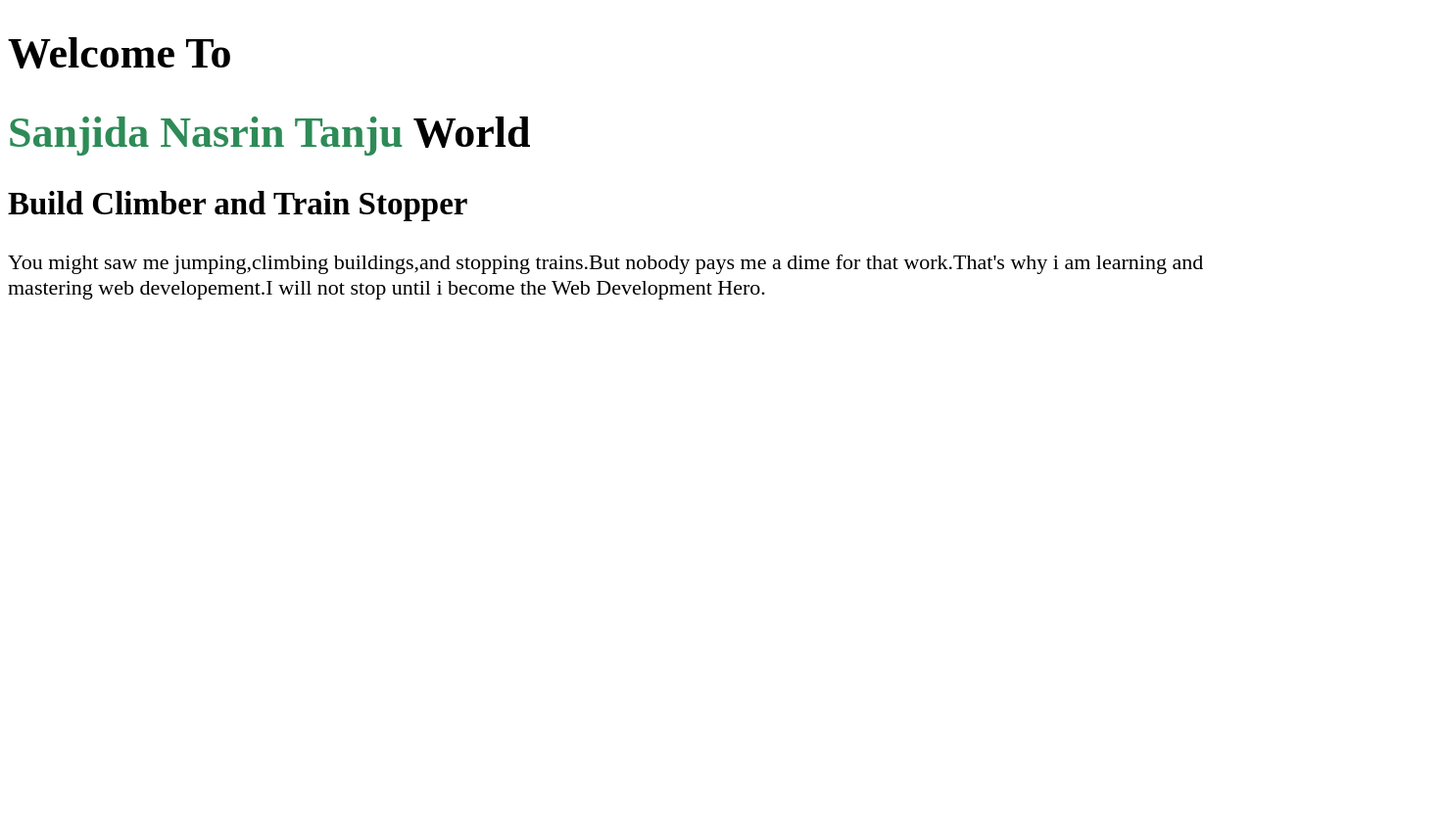
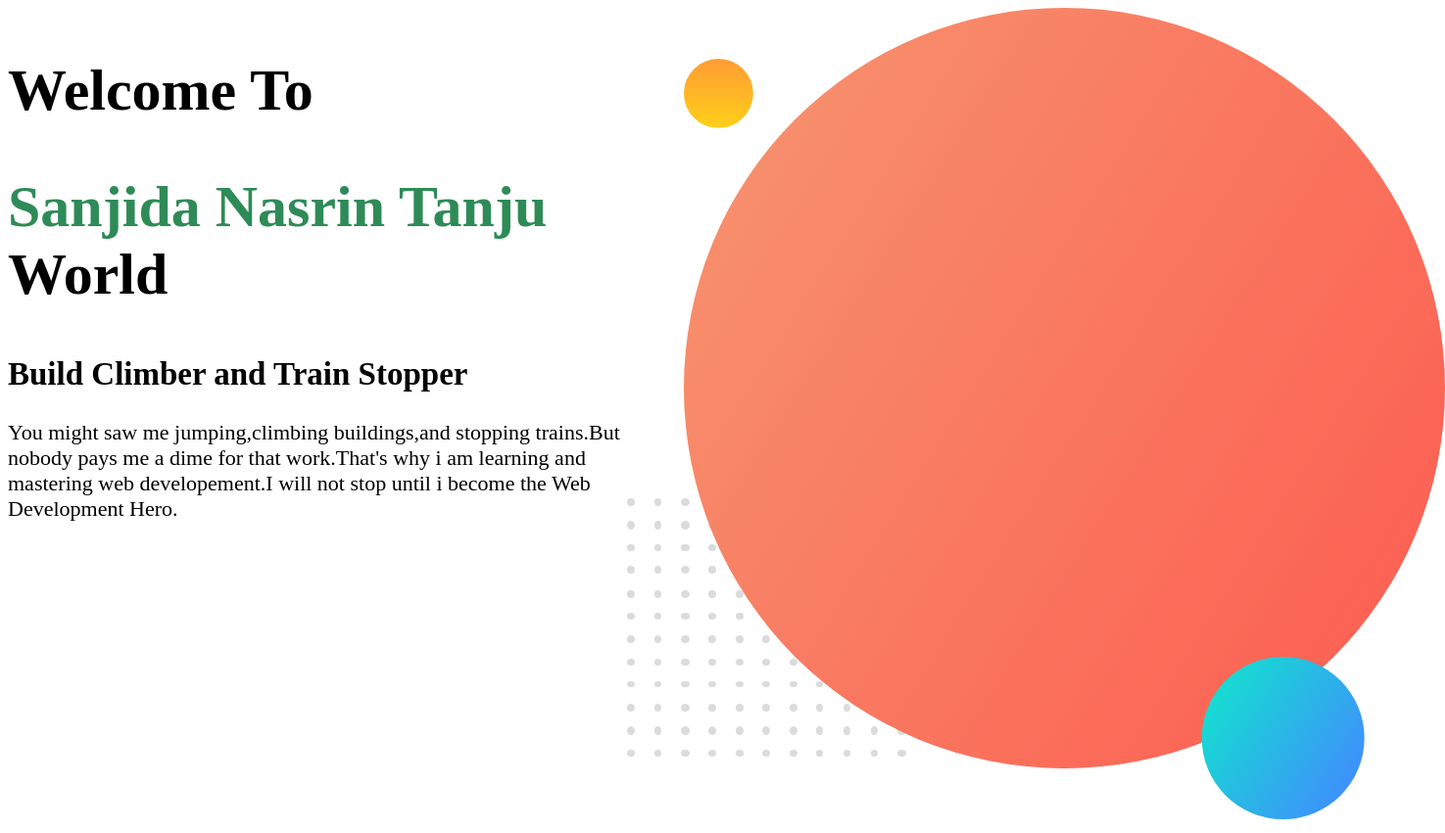
Before and after one commit to sntanju/developer-portfolio2, a plain HTML site: page index.html in a window 1280 px wide. Shown: the whole page at 98% size, 1475 px wide, since content can reach past the window. Before the commit the page ends 800 px from the top, so only its background shows below. Drawn offline with Linux system fonts and the light colour scheme.

Commit message:
image-edit

```diff
--- a/index.html
+++ b/index.html
@@ -8,10 +8,17 @@
     <link rel="stylesheet" href="style.css">
 </head>
 <body>
+
+    <section>
+    <div class="image-edit">
     <h1>Welcome To</h1>
-    <h1><span>Sanjida Nasrin Tanju</span> World</h1>
+    <h1><span class="color">Sanjida Nasrin Tanju</span> World</h1>
     <h2>Build Climber and Train Stopper</h2>
     <p>You might saw me jumping,climbing buildings,and stopping trains.But nobody pays me a dime for that work.That's why i am learning and mastering web developement.I will not stop until i become the Web Development Hero.</p>
-
+</div>
+    <div class="image-edit">
+        <img src="images2/my-bg.png" alt="">
+    </div>
+</section>
 </body>
 </html>
--- a/style.css
+++ b/style.css
@@ -2,6 +2,15 @@ body{
     font-family: serif;
     font-size:22px ;
 }
-span{
+h1{
+    font-size:60px; ;
+}
+.color{
     color:seagreen;
 }
+section{
+    display:flex;
+}
+.image-edit{
+  width:50%;
+}
```
